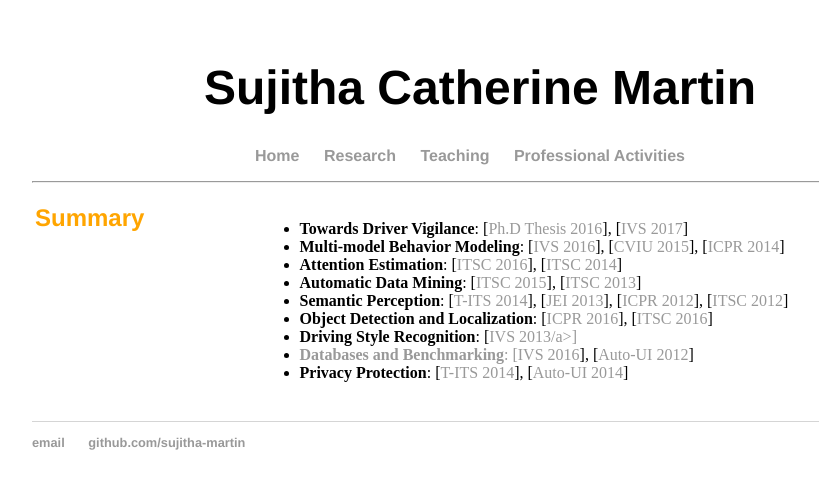
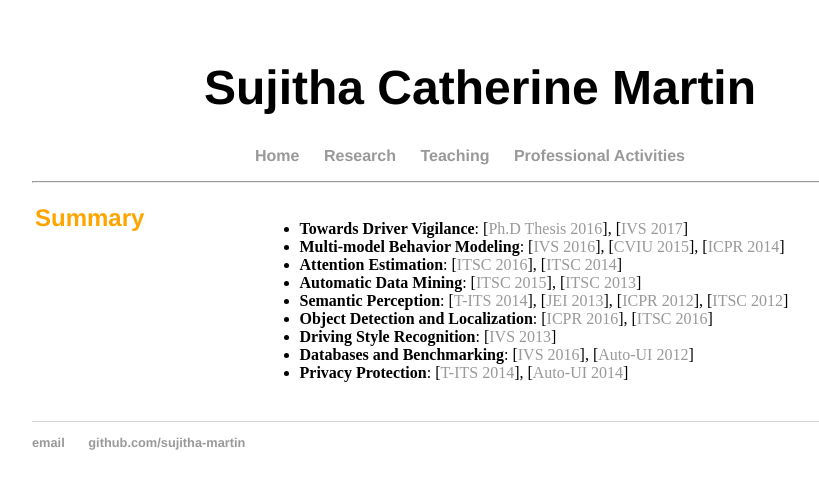
Before and after one commit to sujitha-martin/sujitha-martin.github.io, a Jekyll site: the page built from Research.html, in a window 1280 px wide. Shown: the top 489 px of the page, without its empty margins (160-979 px from the left). Built offline with Jekyll 4.4.1, drawn with Linux system fonts in a browser that asks for light colours.

```diff
--- a/Research.html
+++ b/Research.html
@@ -37,13 +37,14 @@ title: Research - Sujitha Martin
 		    [<a href="http://cvrr.ucsd.edu/publications/2016/YuenMartinTrivediICPR2016.pdf">ICPR 2016</a>],
 		    [<a href="http://cvrr.ucsd.edu/publications/2016/YuenMartinTrivediITSC2016.pdf">ITSC 2016</a>]
 		  <li><strong>Driving Style Recognition</strong>:
-		    [<a href="http://cvrr.ucsd.edu/publications/2013/LarrySujithaTrivedi_IV13.pdf">IVS 2013/a>]
+		    [<a href="http://cvrr.ucsd.edu/publications/2013/LarrySujithaTrivedi_IV13.pdf">IVS 2013</a>]
 		  <li><strong>Databases and Benchmarking</strong>:
 		    [<a href="http://cvrr.ucsd.edu/publications/2016/0411.pdf">IVS 2016</a>],
 		    [<a href="http://cvrr.ucsd.edu/publications/2012/Martin_AutoUI2012.pdf">Auto-UI 2012</a>]
 		  <li><strong>Privacy Protection</strong>:
 		    [<a href="http://cvrr.ucsd.edu/publications/2014/MartinTawariTrivedi_IEEETITS2014.pdf">T-ITS 2014</a>],
 		    [<a href="http://cvrr.ucsd.edu/publications/2014/MartinTawariTrivedi_AutoUI2014.pdf">Auto-UI 2014</a>]
+		      </ul>
         </div>
         </td>
 	  </tr>
```
